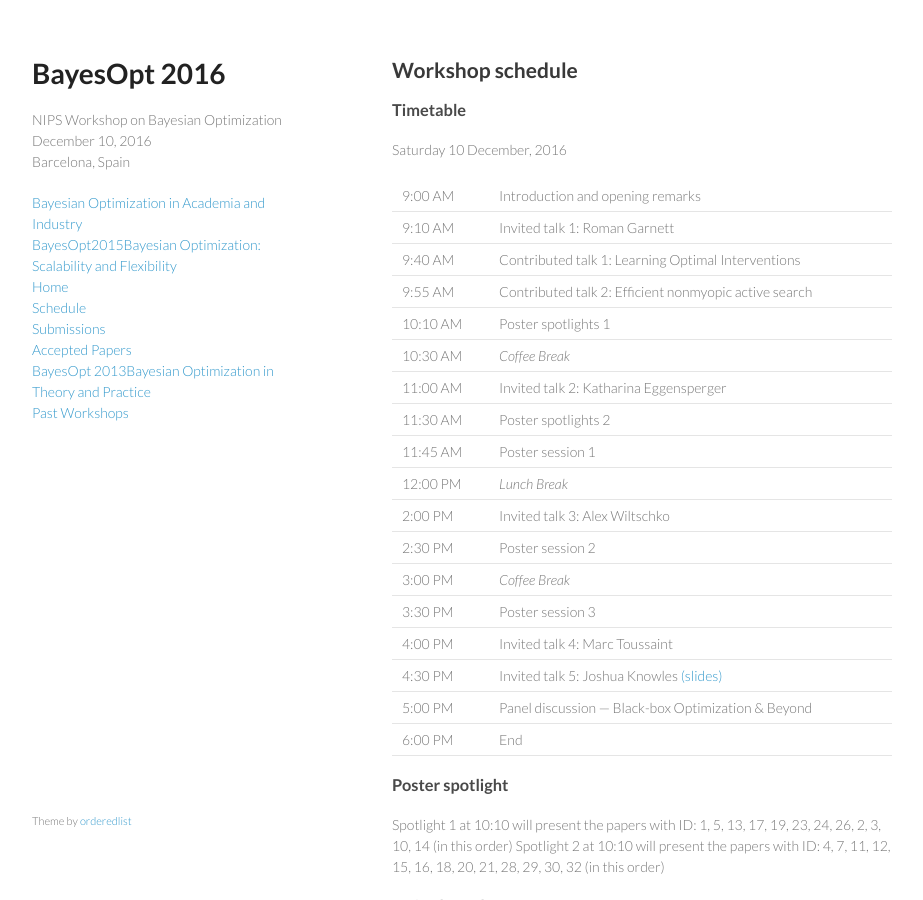
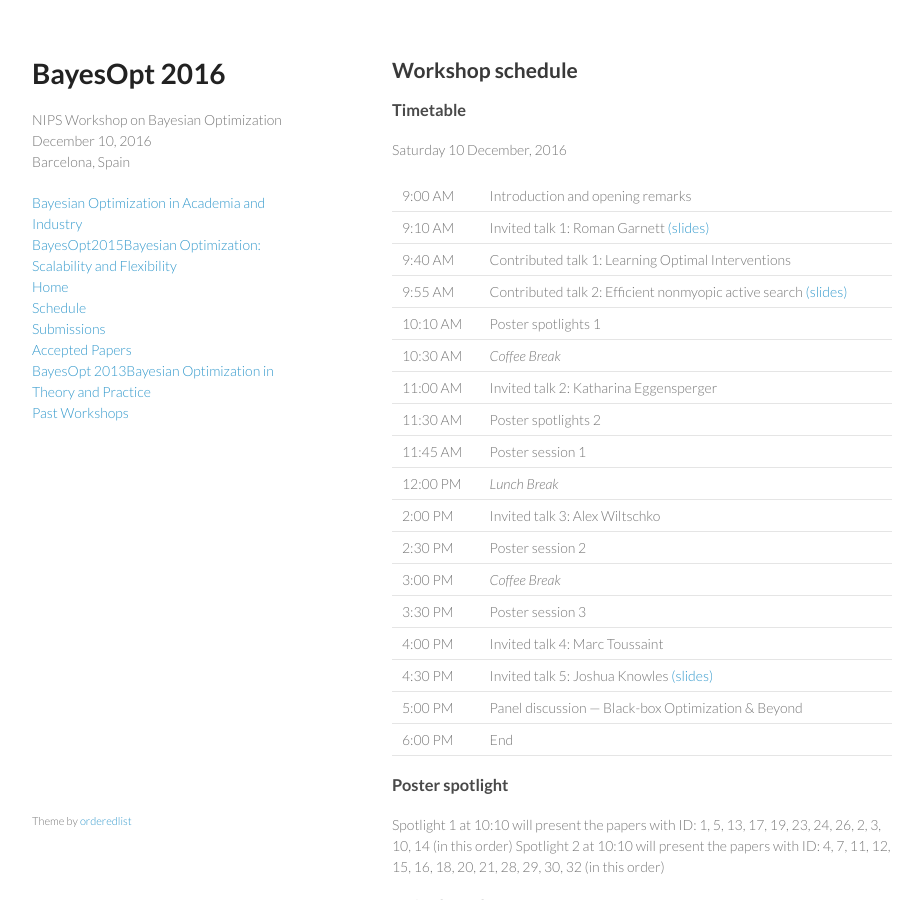
Before and after one commit to bayesopt/bayesopt.github.io, a Jekyll site: the page built from schedule.md, in a window 1280 px wide and 900 px high. Shown: the whole window, without its empty margins (178-1101 px from the left). Built offline with Jekyll 4.4.1, drawn with Linux system fonts in a browser that asks for light colours.

Commit message:
garnett slides

```diff
--- a/schedule.md
+++ b/schedule.md
@@ -12,9 +12,9 @@ Saturday 10 December, 2016
 
 | --------:| ---------------------------------------------------
 |  9:00 AM | Introduction and opening remarks
-|  9:10 AM | Invited talk 1: Roman Garnett
+|  9:10 AM | Invited talk 1: Roman Garnett [(slides)](/slides/2016/InvitedGarnett.pdf)
 |  9:40 AM | Contributed talk 1: Learning Optimal Interventions
-|  9:55 AM | Contributed talk 2: Efficient nonmyopic active search
+|  9:55 AM | Contributed talk 2: Efficient nonmyopic active search [(slides)](/slides/2016/ContributedGarnett.pdf)
 | 10:10 AM | Poster spotlights 1
 | 10:30 AM | *Coffee Break*
 | 11:00 AM | Invited talk 2: Katharina Eggensperger
@@ -69,6 +69,8 @@ Then I discuss new work that proposes a novel non-homogeneous covariance functio
 
 **Abstract:** We propose an active learning method for learning the hyperparameters of a Gaussian process model. Although the technique is general, we will focus on a motivating example: automatically discovering latent low-dimensional structure in nominally high-dimensional functions. High-dimensional settings are increasingly frequent and important, but still present severe practical difficulties. Our technique may be used to perform adaptive initialization for tasks such as GP regression or Bayesian optimization.
 
+[(slides)](/slides/2016/InvitedGarnett.pdf)
+
 ---
 
 #### Alex Wiltschko
```
Also changed, not shown: 2 other files.
